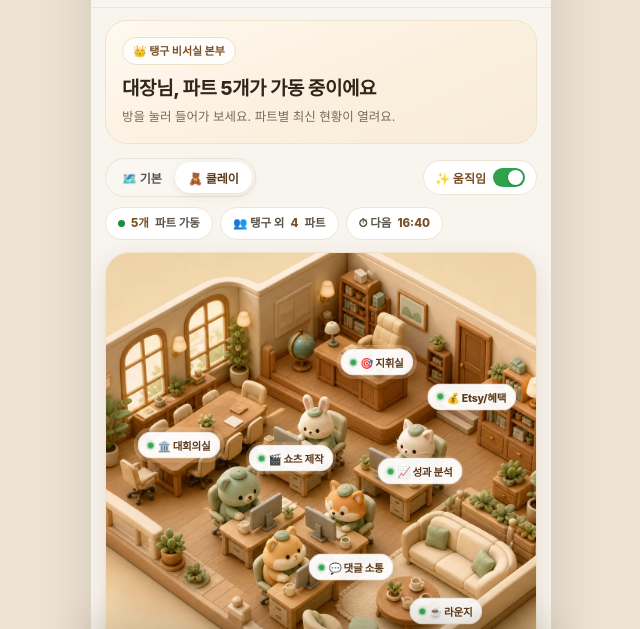
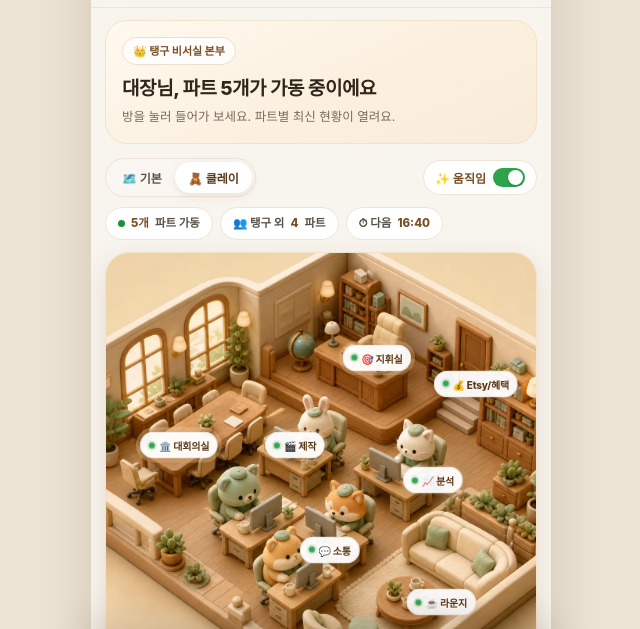
Before and after one commit to KURING-A/MONEY-COUNT, a plain HTML site: page taenggu-office/index.html in a window 1280 px wide. Shown: the part 159-788 px from the top of the page, without its empty margins (319-959 px from the left). Drawn offline with Linux system fonts and the light colour scheme.

Commit message:
polish(taenggu-office): 배지 라벨 축약·위치 미세조정

```diff
--- a/taenggu-office/index.html
+++ b/taenggu-office/index.html
@@ -123,8 +123,8 @@ input{font-family:inherit}
 .badge{
   position:absolute;transform:translate(-50%,-50%);
   background:rgba(255,255,255,.95);border:1px solid rgba(122,78,36,.16);
-  color:#5C3A19;font-size:10.5px;font-weight:800;letter-spacing:-.2px;
-  padding:5px 9px;border-radius:999px;white-space:nowrap;
+  color:#5C3A19;font-size:10px;font-weight:800;letter-spacing:-.2px;
+  padding:5px 8px;border-radius:999px;white-space:nowrap;
   box-shadow:0 4px 12px rgba(90,60,30,.18);display:flex;align-items:center;gap:4px;
   transition:transform .15s ease;
 }
@@ -562,12 +562,12 @@ const PARTS = {
 };
 const BADGES = [
   {id:'board', x:{clay:17,y:44}, label:'🏛️ 대회의실'},
-  {id:'chief', x:{clay:63,y:25}, label:'🎯 지휘실'},
-  {id:'prod',  x:{clay:43,y:47}, label:'🎬 쇼츠 제작'},
-  {id:'anal',  x:{clay:73,y:50}, label:'📈 성과 분석'},
-  {id:'social',x:{clay:57,y:72}, label:'💬 댓글 소통'},
-  {id:'biz',   x:{clay:85,y:33}, label:'💰 Etsy/혜택'},
-  {id:'lounge',x:{clay:79,y:82}, label:'☕ 라운지'}
+  {id:'chief', x:{clay:63,y:24}, label:'🎯 지휘실'},
+  {id:'prod',  x:{clay:44,y:44}, label:'🎬 제작'},
+  {id:'anal',  x:{clay:76,y:52}, label:'📈 분석'},
+  {id:'social',x:{clay:52,y:68}, label:'💬 소통'},
+  {id:'biz',   x:{clay:86,y:30}, label:'💰 Etsy/혜택'},
+  {id:'lounge',x:{clay:78,y:80}, label:'☕ 라운지'}
 ];
 const BADGE_POS_BASIC = {
   board:[22,55], chief:[49,17], prod:[40,41], anal:[68,41], social:[40,58], biz:[88,25], lounge:[78,77]
```
